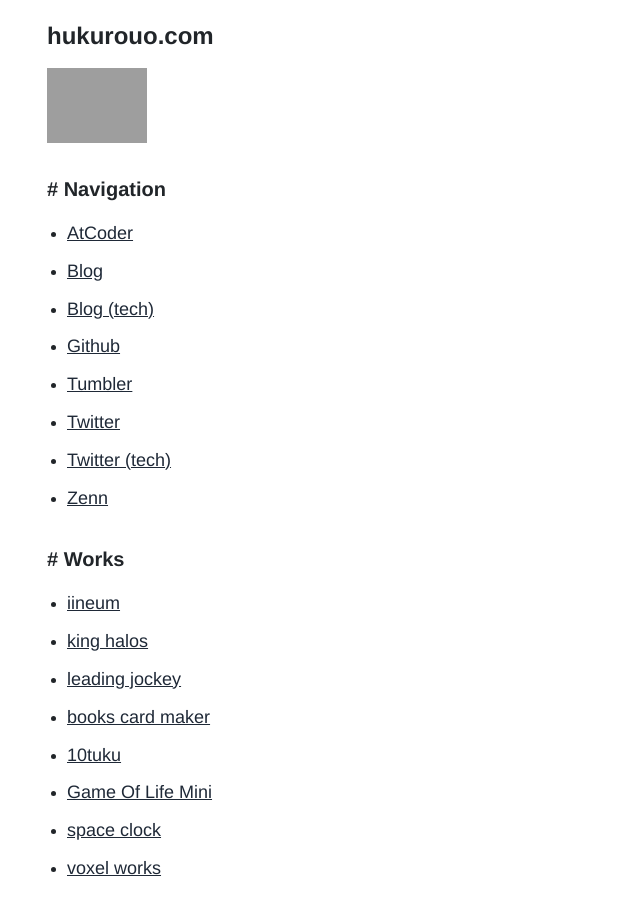
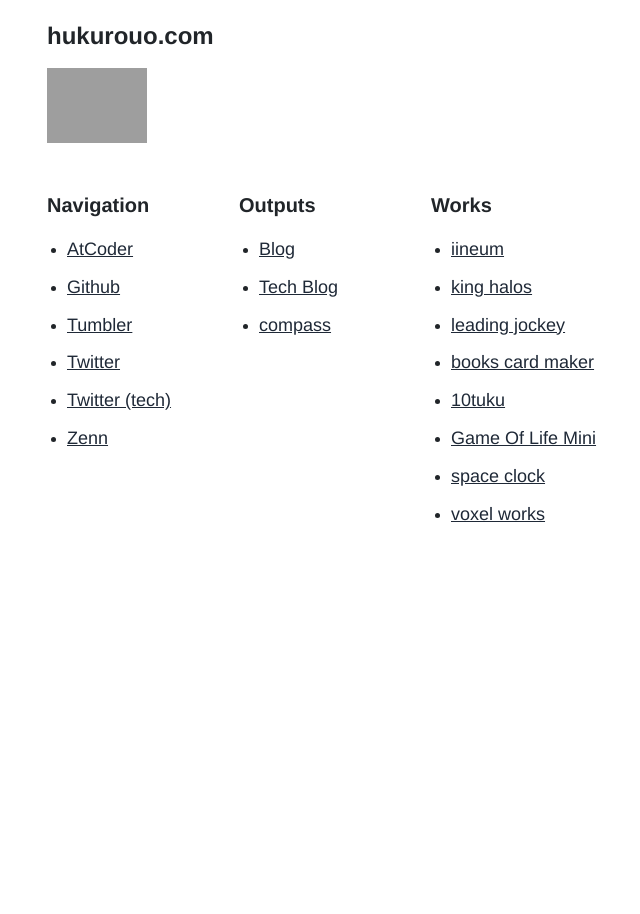
Before and after one commit to n1sym/hukurouo-blog-next, a Next.js app: page / in a window 1280 px wide. Shown: the top 914 px of the page, without its empty margins (270-910 px from the left). After the commit the page ends 800 px from the top, so only its background shows below. Built offline with nearby package versions, Linux system fonts and the light colour scheme; grey boxes are pictures that could not be loaded.

Commit message:
layout update

```diff
--- a/components/IineButton.tsx
+++ b/components/IineButton.tsx
@@ -24,7 +24,7 @@
       <button className="bg-transparent text-blue-700 border py-1 px-4 ml-4 mr-2 rounded-full hover:bg-gray-100" disabled={isDisplay ? true : false } onClick={() => postIine(title)}>
         👍
       </button>
-      <span className="input-group" style={{ display: isDisplay ? '' : 'none' }}> {"<"} thank you ! </span>
+      <span style={{ display: isDisplay ? '' : 'none' }}> {"<"} thank you ! </span>
     </>
   )
 }
--- a/pages/index.tsx
+++ b/pages/index.tsx
@@ -6,26 +6,24 @@
   unstable_runtimeJS: false,
 }
 
-const navigations = [
-  {name: "AtCoder", url: "https://atcoder.jp/users/hukurouo"},
-  {name: "Blog", url: "/articles"},
-  {name: "Blog (tech)", url: "https://tech.hukurouo.com"},
-  {name: "Github", url: "https://github.com/n1sym"},
-  {name: "Tumbler", url: "https://hukurouo.tumblr.com"},
-  {name: "Twitter", url: "https://twitter.com/hukurouo"},
-  {name: "Twitter (tech)", url: "https://twitter.com/n1sym"},
-  {name: "Zenn", url: "https://zenn.dev/hukurouo"},
+const accounts = [
+  { name: "AtCoder", url: "https://atcoder.jp/users/hukurouo" },
+  { name: "Github", url: "https://github.com/n1sym" },
+  { name: "Tumbler", url: "https://hukurouo.tumblr.com" },
+  { name: "Twitter", url: "https://twitter.com/hukurouo" },
+  { name: "Twitter (tech)", url: "https://twitter.com/n1sym" },
+  { name: "Zenn", url: "https://zenn.dev/hukurouo" },
 ]
 
 const works = [
-  {name: "iineum", url: "https://iineum.hukurouo.com"},
-  {name: "king halos", url: "https://king-halo.hukurouo.com/"},
-  {name: "leading jockey", url: "https://leading-jockey.vercel.app/"},
-  {name: "books card maker", url: "https://books-card-maker.web.app/"},
-  {name: "10tuku", url: "https://10tuku.hukurouo.com/"},
-  {name: "Game Of Life Mini", url: "https://gameoflife.hukurouo.com/"},
-  {name: "space clock", url: "https://space-clock.hukurouo.com/"},
-  {name: "voxel works", url: "https://voxel.hukurouo.com/"}
+  { name: "iineum", url: "https://iineum.hukurouo.com" },
+  { name: "king halos", url: "https://king-halo.hukurouo.com/" },
+  { name: "leading jockey", url: "https://leading-jockey.vercel.app/" },
+  { name: "books card maker", url: "https://books-card-maker.web.app/" },
+  { name: "10tuku", url: "https://10tuku.hukurouo.com/" },
+  { name: "Game Of Life Mini", url: "https://gameoflife.hukurouo.com/" },
+  { name: "space clock", url: "https://space-clock.hukurouo.com/" },
+  { name: "voxel works", url: "https://voxel.hukurouo.com/" }
 ]
 
 export default function Home() {
@@ -46,27 +44,47 @@
         <h1 className="text-2xl font-bold mb-4">hukurouo.com</h1>
         <img src="https://avatars.githubusercontent.com/u/49607363?v=4" width="100" height="100"></img>
       </section>
-      <section className="mb-8">
-        <h1 className="text-xl font-bold my-4"># Navigation</h1>
+      <div className="flex flex-row flex-wrap">
+      <section className="mb-4 w-48">
+        <h1 className="text-xl font-bold my-4">Navigation</h1>
         <ul className="list-disc pl-5">
-      {navigations.map(({ name, url}) => (
+          {accounts.map(({ name, url }) => (
             <li className="my-2" key={name}>
-          {name=="Blog" ? (
+              {name == "Blog" ? (
                 <Link href={`${url}`}>
                   <a className="text-gray-800 underline leading-7 text-lg ">{name}</a>
                 </Link>
-        ):(<><Link href={`${url}`}>
+              ) : (<><Link href={`${url}`}>
                 <a className="text-gray-800 underline leading-7 text-lg " target="_blank" rel="noopener">{name}</a>
               </Link></>)}
-
             </li>
           ))}
         </ul>
       </section>
-      <section className="mb-8">
-        <h1 className="text-xl font-bold my-4"># Works</h1>
+      <section className="mb-4 w-48">
+      <h1 className="text-xl font-bold my-4">Outputs</h1>
         <ul className="list-disc pl-5">
-      {works.map(({ name, url}) => (
+          <li className="my-2">
+            <Link href={`/articles`}>
+              <a className="text-gray-800 underline leading-7 text-lg ">Blog</a>
+            </Link>
+          </li>
+          <li className="my-2">
+            <Link href={`https://tech.hukurouo.com`}>
+              <a className="text-gray-800 underline leading-7 text-lg " target="_blank" rel="noopener">Tech Blog</a>
+            </Link>
+          </li>
+          <li className="my-2">
+            <Link href={`https://compass.hukurouo.com/`}>
+              <a className="text-gray-800 underline leading-7 text-lg " target="_blank" rel="noopener">compass</a>
+            </Link>
+          </li>
+        </ul>
+      </section>
+      <section className="mb-4 w-48">
+        <h1 className="text-xl font-bold my-4">Works</h1>
+        <ul className="list-disc pl-5">
+          {works.map(({ name, url }) => (
             <li className="my-2" key={name}>
               <Link href={`${url}`}>
                 <a className="text-gray-800 underline leading-7 text-lg " target="_blank" rel="noopener">{name}</a>
@@ -75,6 +93,7 @@
           ))}
         </ul>
       </section>
+      </div>
     </Layout>
   );
 }
```
Also changed, not shown: public/favicon.png. Lines whose indentation alone changed are shown as unchanged.
